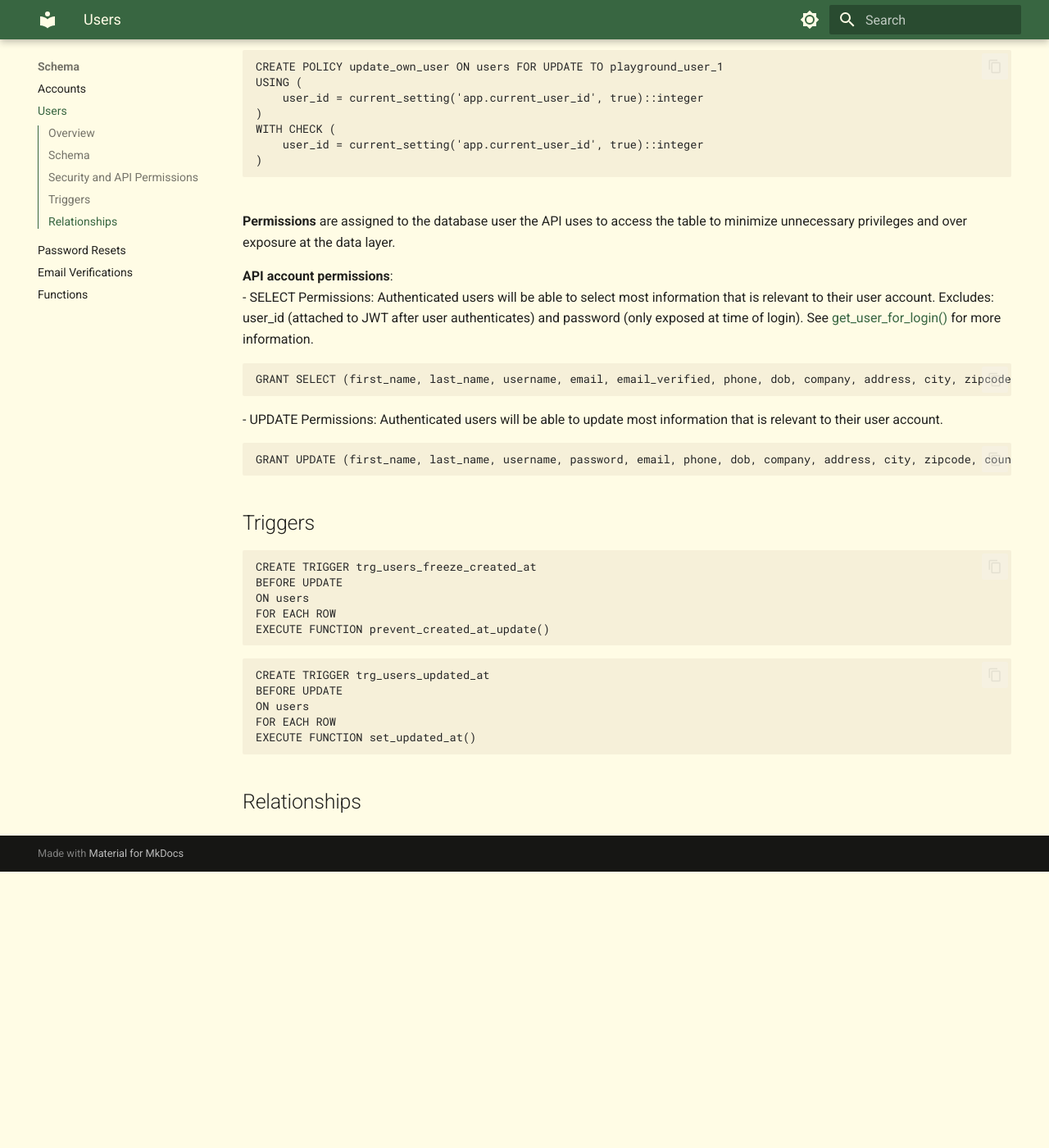
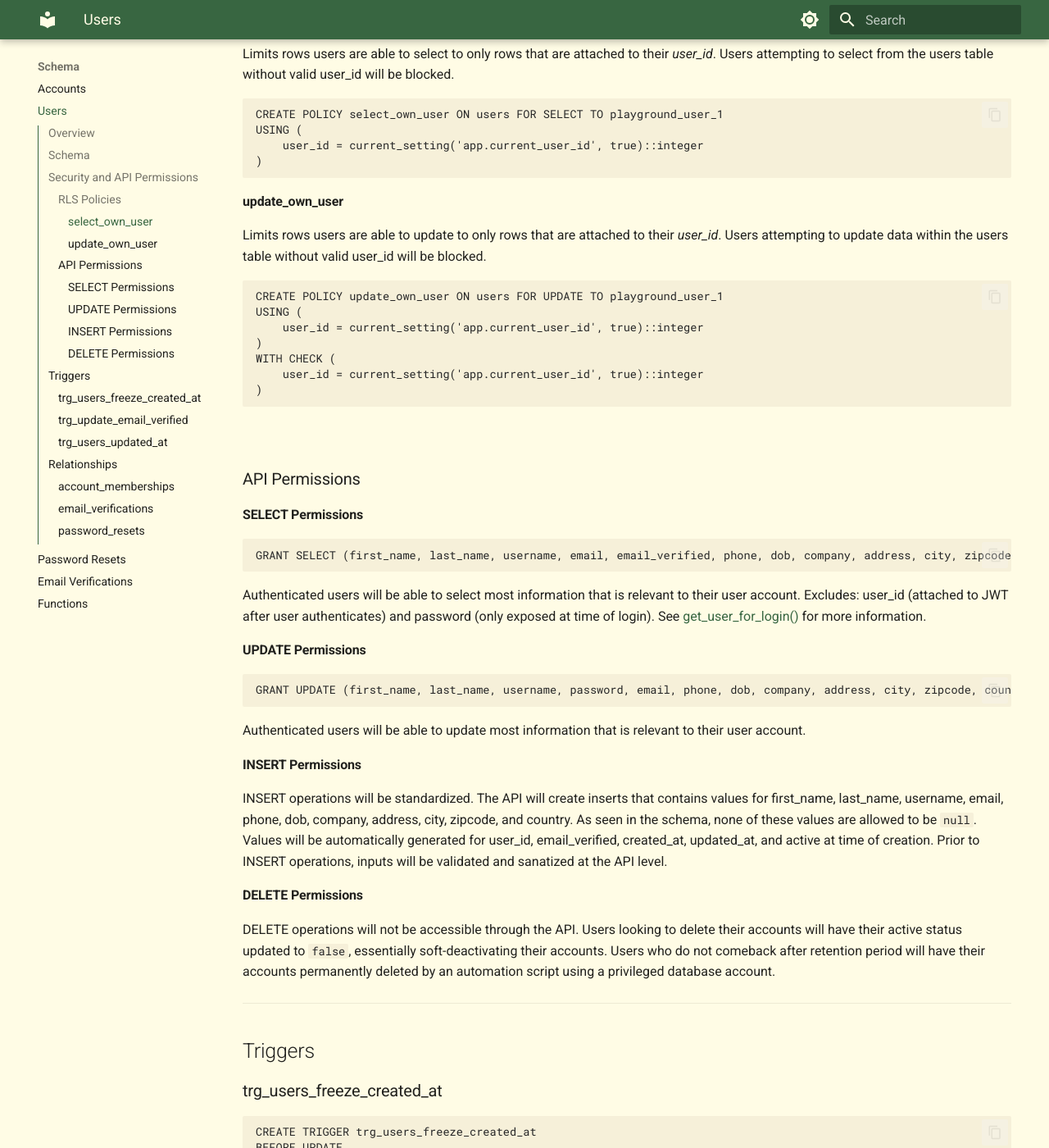
Before and after one commit to xbodus/Auth-Practice, an MkDocs documentation site: the page built from docs/docs/schema/users.md, in a window 1280 px wide and 1400 px high, scrolled down 1218 px. Shown: the whole window at 82% size. Built offline with MkDocs 1.6.1 and Material for MkDocs 9.7.7, drawn with Linux system fonts in a browser that asks for light colours; before the commit the page ends 2281 px from its top, so only the background shows below that; some of the changed text lies outside the part shown.

Commit message:
Continued expanding Users table documentation

````diff
--- a/docs/docs/schema/users.md
+++ b/docs/docs/schema/users.md
@@ -1,6 +1,8 @@
 ## Overview
 The users table serves to store individual user account information. User accounts will be the main
 object to determine authentication to and authorizations within an [account](/schema/accounts).
+
+---
 
 ## Schema
 ```sql
@@ -25,6 +27,9 @@ CREATE TABLE users (
     active        BOOLEAN DEFAULT TRUE NOT NULL
 );
 ```
+<br>
+
+---
 
 ## Security and API Permissions
 **Row Level Security (RLS)** is enabled and enforced on the users table to control what data a
@@ -32,8 +37,12 @@ user can access. Specifically scoping a user to only accessing and altering thei
 on their _*user_id*_ injected at time of operation using `SET LOCAL app.current_user_id`. User's
 user_id will be attached to JWT token during their session.
 
-**RLS Policies**:
-\- _*select_own_user*_: limits rows users are able to select to only rows that are attached to their _*user_id*_.
+**API Permissions** are assigned to the database user the API uses to access the table to
+minimize unnecessary privileges and data over exposure at the data layer.
+
+### RLS Policies
+#### select_own_user
+Limits rows users are able to select to only rows that are attached to their _*user_id*_.
 Users attempting to select from the users table without valid user_id will be blocked.
 ```sql
 CREATE POLICY select_own_user ON users FOR SELECT TO playground_user_1
@@ -41,7 +50,9 @@ USING (
     user_id = current_setting('app.current_user_id', true)::integer
 )
 ```
-\- _*update_own_user*_: limits rows users are able to update to only rows that are attached to their _*user_id*_.
+
+#### update_own_user
+Limits rows users are able to update to only rows that are attached to their _*user_id*_.
 Users attempting to update data within the users table without valid user_id will be blocked.
 ```sql
 CREATE POLICY update_own_user ON users FOR UPDATE TO playground_user_1
@@ -53,24 +64,34 @@ WITH CHECK (
 )
 ```
 <br>
-**Permissions** are assigned to the database user the API uses to access the table to
-minimize unnecessary privileges and over exposure at the data layer.
 
-**API account permissions**:
-\- SELECT Permissions: Authenticated users will be able to select most information that is relevant to
+### API Permissions
+#### SELECT Permissions
+```sql
+GRANT SELECT (first_name, last_name, username, email, email_verified, phone, dob, company, address, city, zipcode, country, created_at, updated_at, active) ON users TO playground_user_1
+```
+Authenticated users will be able to select most information that is relevant to
 their user account. Excludes: user_id (attached to JWT after user authenticates) and password (only
 exposed at time of login). See [get_user_for_login()](/schema/functions/#get_user_for_logintext) for
 more information.
-```sql
-GRANT SELECT (first_name, last_name, username, email, email_verified, phone, dob, company, address, city, zipcode, country, created_at, updated_at, active) ON users TO playground_user_1
-```
-\- UPDATE Permissions: Authenticated users will be able to update most information that is relevant to
-their user account.
+
+#### UPDATE Permissions
 ```sql
 GRANT UPDATE (first_name, last_name, username, password, email, phone, dob, company, address, city, zipcode, country) ON users TO playground_user_1
 ```
+Authenticated users will be able to update most information that is relevant to
+their user account.
+
+#### INSERT Permissions
+INSERT operations will be standardized. The API will create inserts that contains values for first_name, last_name, username, email, phone, dob, company, address, city, zipcode, and country. As seen in the schema, none of these values are allowed to be `null`. Values will be automatically generated for user_id, email_verified, created_at, updated_at, and active at time of creation. Prior to INSERT operations, inputs will be validated and sanatized at the API level.
+
+#### DELETE Permissions
+DELETE operations will not be accessible through the API. Users looking to delete their accounts will have their active status updated to `false`, essentially soft-deactivating their accounts. Users who do not comeback after retention period will have their accounts permanently deleted by an automation script using a privileged database account.
+
+---
 
 ## Triggers
+### trg_users_freeze_created_at
 ```sql
 CREATE TRIGGER trg_users_freeze_created_at
 BEFORE UPDATE
@@ -78,7 +99,19 @@ ON users
 FOR EACH ROW
 EXECUTE FUNCTION prevent_created_at_update()
 ```
+Entries entered into the users table will automatically have a create_at value assigned to the entry at time of creation. This value is intended for accurate historical records, and should not be modified via the API or any privileged database user. To ensure this, `trg_users_freeze_created_at` calls [prevent_created_at_update()](/schema/functions/#prevent_created_at_update) to revert any potential updates to the created_at value to the original value.
 
+### trg_update_email_verified
+```sql
+CREATE TRIGGER trg_update_email_verified
+BEFORE UPDATE
+ON users
+FOR EACH ROW
+EXECUTE FUNCTION reset_email_verified_on_change()
+```
+On account creation, new users will be asked to verify their email to verify account authenticity. Users who do not complete this task will not have privileged access to the application. This is a method to deter illegitimate signups, such as bot sign ups and avoid potential problems if account is locked out without a method to recover the account. Users will still be able to update their emails if necessary. Doing so would require re-verifying their email account causing `trg_update_email_verified` to fire and call [reset_email_verified_on_change()](/schema/functions/#reset_email_verified_on_change).
+
+### trg_users_updated_at
 ```sql
 CREATE TRIGGER trg_users_updated_at
 BEFORE UPDATE
@@ -86,5 +119,13 @@ ON users
 FOR EACH ROW
 EXECUTE FUNCTION set_updated_at()
 ```
+On account creation, the updated_at value of the entry is synced with the created_at value. Every time the row is updated thereafter, `trg_users_updated_at` calls [set_updated_at()](/schema/functions/#set_updated_at) to sync the updated_at value to the current time of the update.
+
+---
 
 ## Relationships
+### account_memberships
+
+### email_verifications
+
+### password_resets
````
Also changed, not shown: docs/docs/schema/functions.md (+17 -0 lines).
